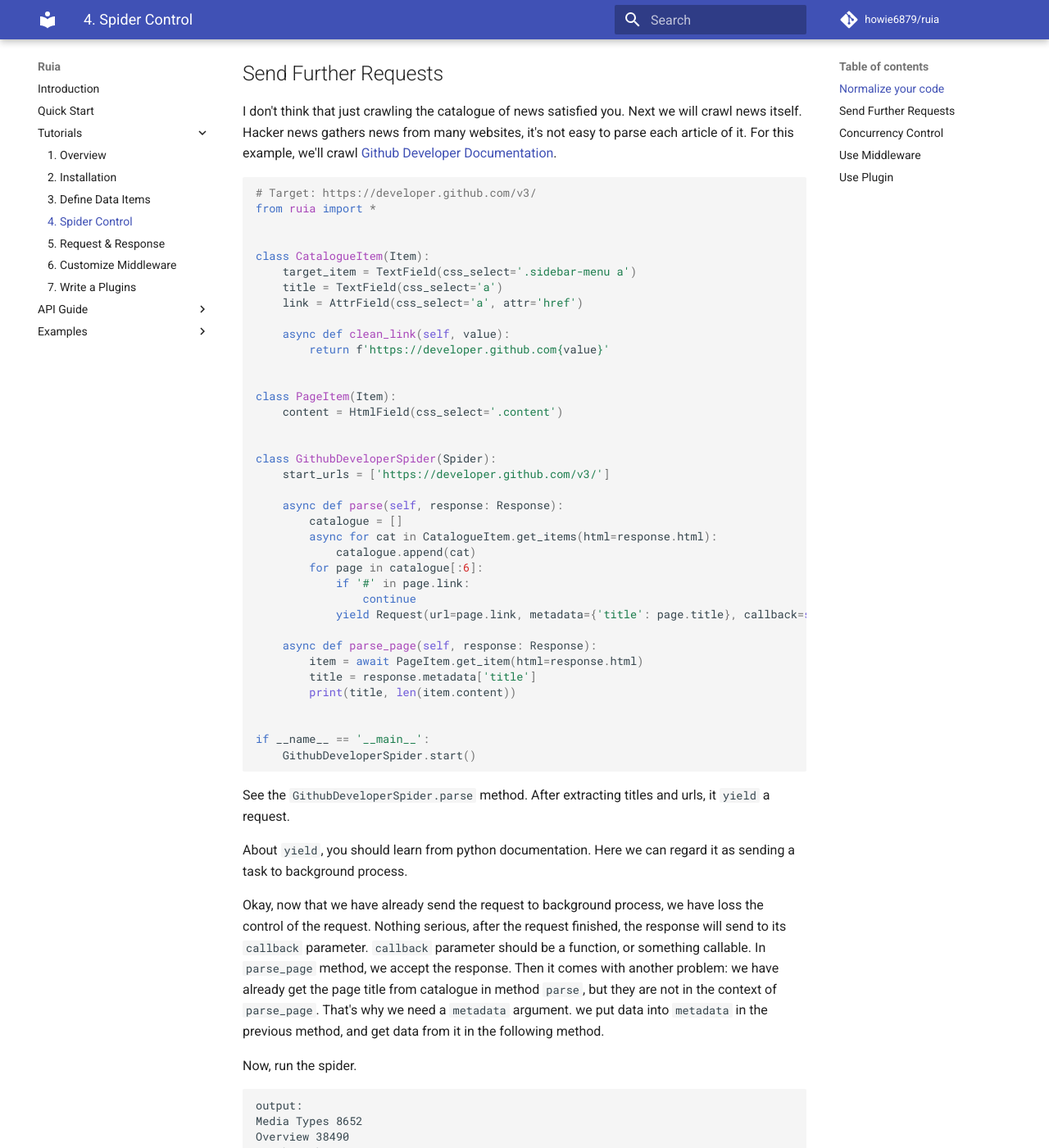
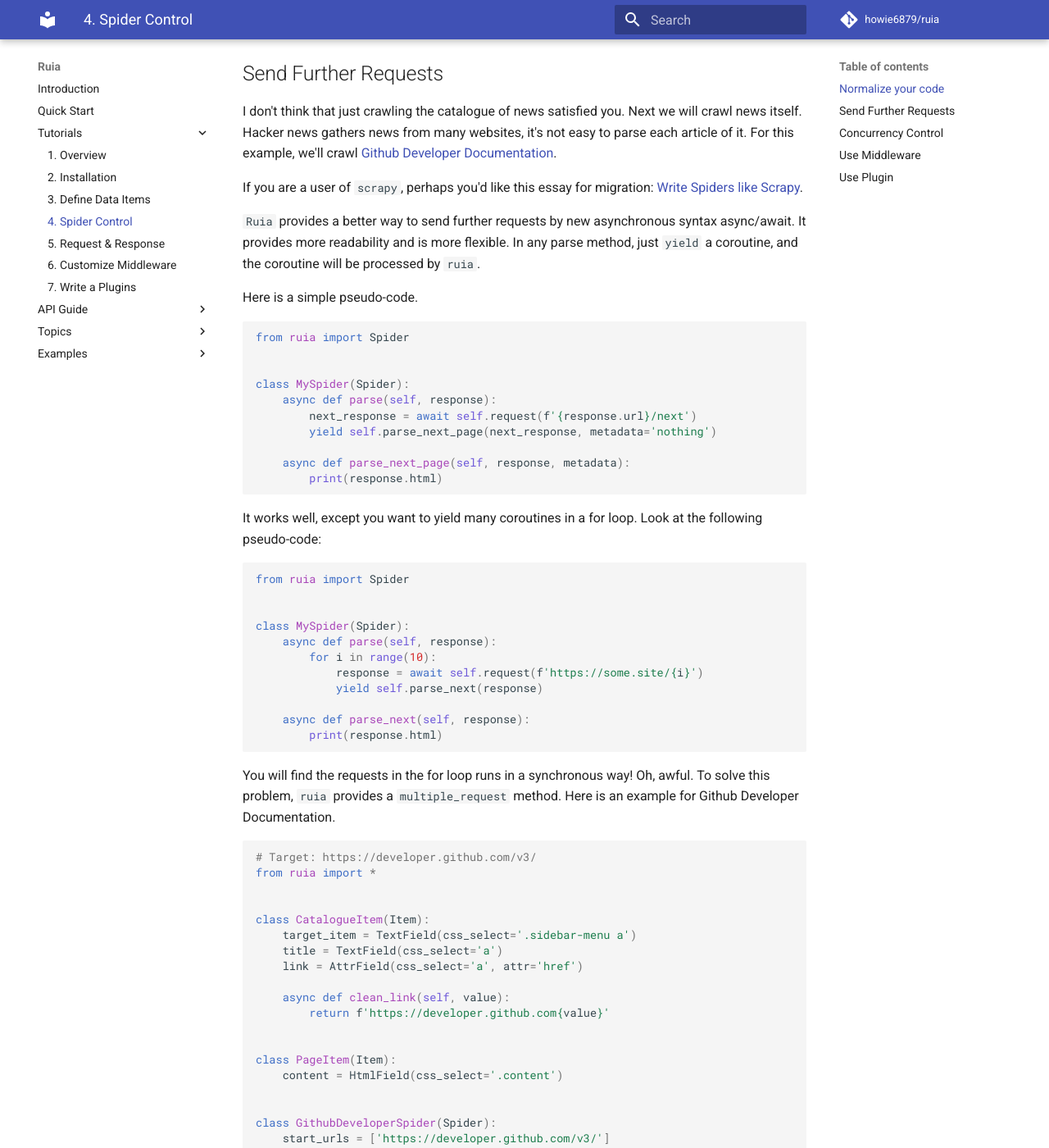
Before and after one commit to howie6879/ruia, an MkDocs documentation site: the page built from docs/en/tutorials/spider.md, in a window 1280 px wide and 1400 px high, scrolled down 1732 px. Shown: the whole window at 82% size. Built offline with MkDocs 1.6.1 and Material for MkDocs 9.7.7, drawn with Linux system fonts in a browser that asks for light colours; comment, search, counter and statistics services are not loaded; some of the changed text lies outside the part shown.

Commit message:
spiders.md: multiple_requeset

````diff
--- a/docs/en/tutorials/spider.md
+++ b/docs/en/tutorials/spider.md
@@ -96,6 +96,50 @@
 it's not easy to parse each article of it.
 For this example, we'll crawl [Github Developer Documentation](https://developer.github.com/v3/).
 
+If you are a user of `scrapy`, perhaps you'd like this essay for migration:
+[Write Spiders like Scrapy](../topics/write_spiders_like_scrapy.md).
+
+`Ruia` provides a better way to send further requests by new asynchronous syntax async/await.
+It provides more readability and is more flexible.
+In any parse method, just `yield` a coroutine, and the coroutine will be processed by `ruia`.
+
+Here is a simple pseudo-code.
+
+```python
+from ruia import Spider
+
+
+class MySpider(Spider):
+    async def parse(self, response):
+        next_response = await self.request(f'{response.url}/next')
+        yield self.parse_next_page(next_response, metadata='nothing')
+
+    async def parse_next_page(self, response, metadata):
+        print(response.html)
+```
+
+It works well, except you want to yield many coroutines in a for loop.
+Look at the following pseudo-code:
+
+```python
+from ruia import Spider
+
+
+class MySpider(Spider):
+    async def parse(self, response):
+        for i in range(10):
+            response = await self.request(f'https://some.site/{i}')
+            yield self.parse_next(response)
+
+    async def parse_next(self, response):
+        print(response.html)
+
+```
+
+You will find the requests in the for loop runs in a synchronous way!
+Oh, awful. To solve this problem, `ruia` provides a `multiple_request` method.
+Here is an example for Github Developer Documentation.
+
 ```python
 # Target: https://developer.github.com/v3/
 from ruia import *
@@ -116,19 +160,21 @@
 
 class GithubDeveloperSpider(Spider):
     start_urls = ['https://developer.github.com/v3/']
+    concurrency = 5
 
     async def parse(self, response: Response):
         catalogue = []
         async for cat in CatalogueItem.get_items(html=response.html):
+            if '#' in cat.link:
+                continue
             catalogue.append(cat)
-        for page in catalogue[:6]:
-            if '#' in page.link:
-                continue
-            yield Request(url=page.link, metadata={'title': page.title}, callback=self.parse_page)
+        urls = [page.link for page in catalogue][:10]
+        async for response in self.multiple_request(urls, is_gather=True):
+            title = catalogue[response.index].title
+            yield self.parse_page(response, title)
 
-    async def parse_page(self, response: Response):
+    async def parse_page(self, response, title):
         item = await PageItem.get_item(html=response.html)
-        title = response.metadata['title']
         print(title, len(item.content))
 
 
@@ -137,39 +183,43 @@
 
 ```
 
-See the `GithubDeveloperSpider.parse` method.
-After extracting titles and urls,
-it `yield` a request.
+Our crawler starts with `start_urls` and `parse` method as usual.
+We get a list of urls.
+Then we call `self.multiple_request` method to send further requests.
 
-About `yield`,
-you should learn from python documentation.
-Here we can regard it as sending a task to background process.
+`multiple_request(urls, **kwargs)` method requires a positional argument `urls`.
+It is a list of string.
+It also accept any other arguments like `ruia.Request`.
+Pay attention to use `async for` statement.
 
-Okay, now that we have already send the request to background process,
-we have loss the control of the request.
-Nothing serious,
-after the request finished,
-the response will send to its `callback` parameter.
-`callback` parameter should be a function, or something callable.
-In `parse_page` method,
-we accept the response.
-Then it comes with another problem:
-we have already get the page title from catalogue in method `parse`,
-but they are not in the context of `parse_page`.
-That's why we need a `metadata` argument.
-we put data into `metadata` in the previous method,
-and get data from it in the following method.
+`multiple_request` method returns an asynchronous generator.
+It yields responses.
+You may want to use enumerate to get the index of responses like this:
 
-Now, run the spider.
+```python
+async def parse(self, response):
+    urls = [f'https://site.com/{page}' for page in range(10)]
+    async for response in enumerate(self.multiple_request(urls)):
+        pass
 
-```text
-output:
-Media Types 8652
-Overview 38490
-OAuth Authorizations API 66565
-Other Authentication Methods 6651
-Troubleshooting 2551
 ```
+
+Then you will get an Exception, telling you that enumerate cannot process asynchronous generator.
+`ruia` provides a property for every response object: `response.index`.
+It is useful when you want to pass some context to the next parsing method.
+The order of responses currently is just the same as urls,
+but it's an unstable feature.
+Use `response.index` to get its position.
+
+`multiple_request` has another argument `is_gather`,
+which indicates whether ruia should run the requests together or not.
+If `is_gather=True`, then the requests will run together.
+If not, the requests will run one by one.
+
+`is_gather=True` is usually better, except one condition:
+we have a catalogue contains 1000 pages.
+If we use `gather=True`, we will get the response after 1000 requests.
+It may take too long before parsing.
 
 ## Concurrency Control
 
--- a/mkdocs.yml
+++ b/mkdocs.yml
@@ -31,6 +31,8 @@
       - Request: ./en/apis/request.md
       - Response: ./en/apis/response.md
       - Middleware: ./en/apis/middleware.md
+  - Topics:
+      - Write Spiders like Scrapy: ./en/topics/write_spiders_like_scrapy.md
   - Examples:
       - Full featured project: ./en/examples/project.md
 
````
Also changed, not shown: docs/en/topics/write_spiders_like_scrapy.md (added, +88 -0 lines), 4 other files.
